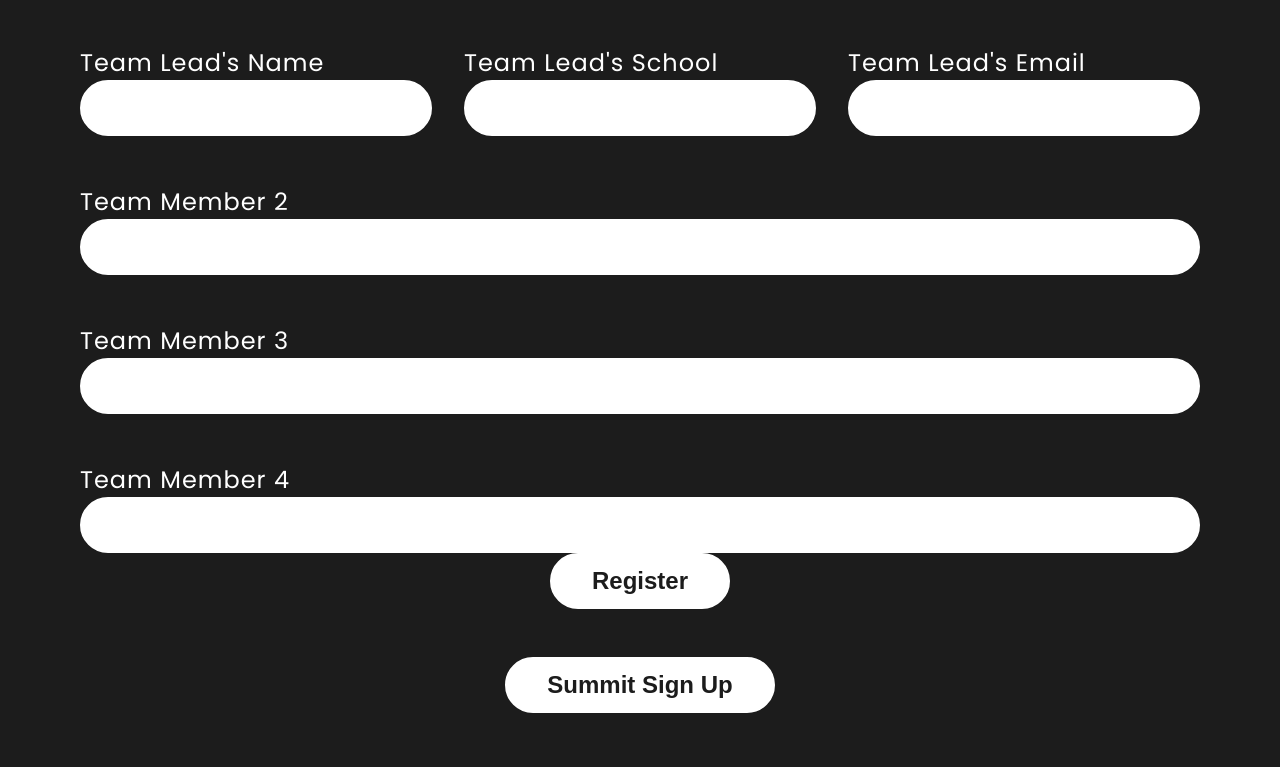
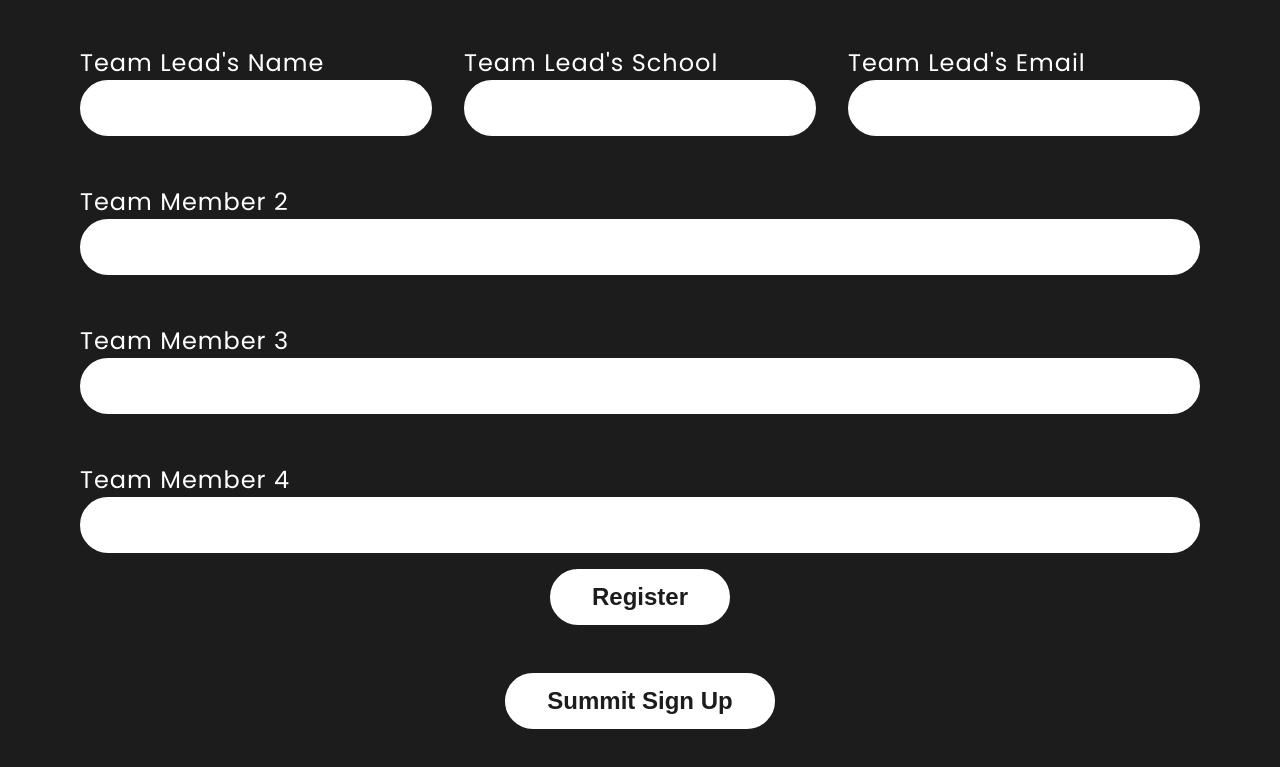
Before and after one commit to GreenLightning07/LBC2-Website, a plain HTML site: page register/index.html in a window 1280 px wide. Shown: the part 576-1343 px from the top of the page. Before the commit the page ends 1289 px from the top, so only its background shows below. Drawn offline with Linux system fonts and the light colour scheme.

Commit message:
modified:   register/index.css

```diff
--- a/register/index.css
+++ b/register/index.css
@@ -141,6 +141,8 @@ form input, select{
 }
 
 .buttons{
+    padding: 5rem;
+    padding-top: 1rem;
     display: flex;
     flex-direction: column;
     align-items: center;
```
